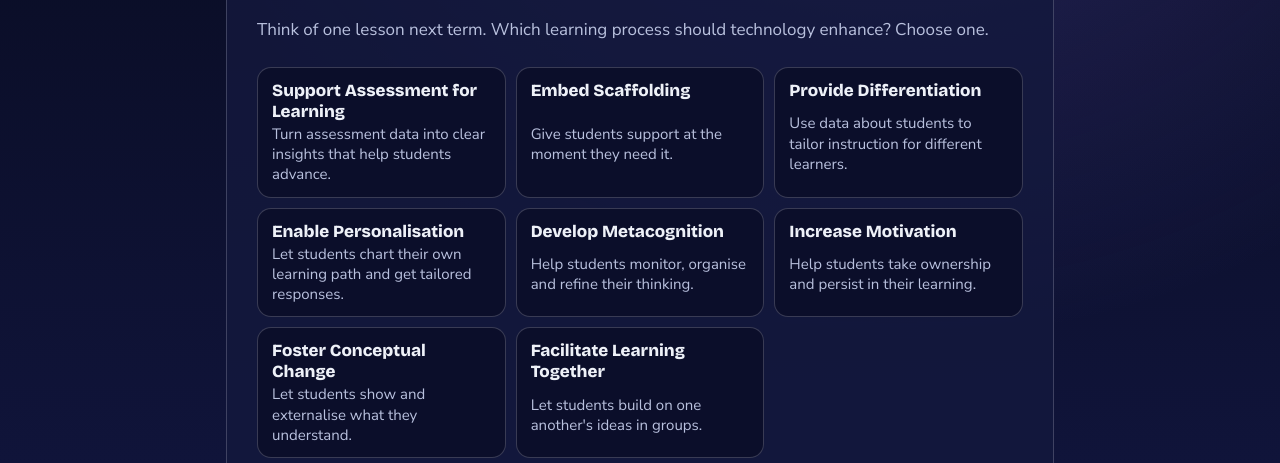
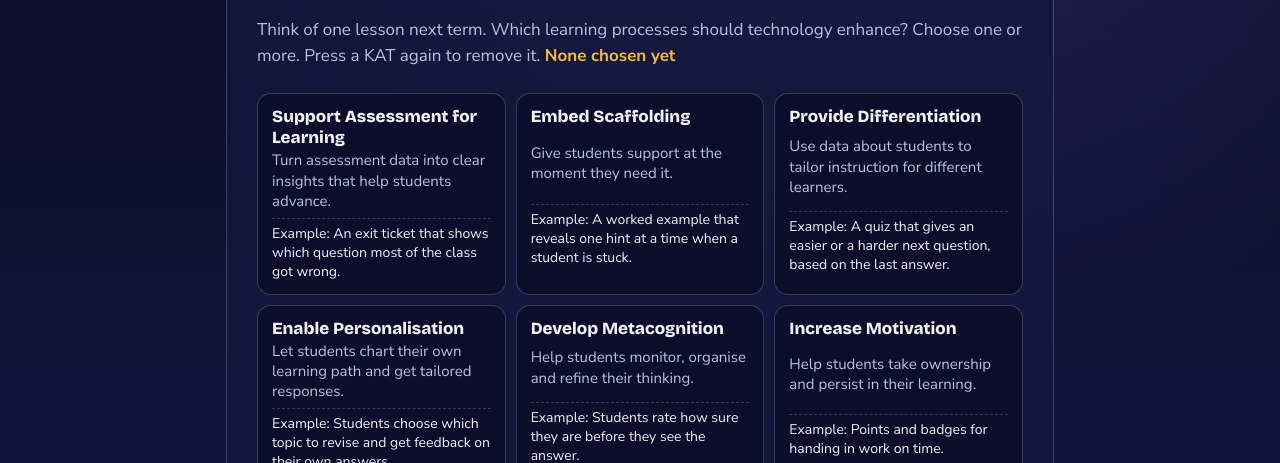
Before and after one commit to cedricboi/science-decks, a plain HTML site: page share/build.html in a window 1280 px wide. Both pictures are taken after a click on the button "Begin". Shown: the part 337-800 px from the top of the page. Drawn offline with nearby package versions, Linux system fonts and the light colour scheme.

Commit message:
Build Your Own Tool: choose several KATs, each with a description and an example
Co-Authored-By: Claude Fable 5.2 <noreply@anthropic.com>
Claude-Session: https://claude.ai/code/session_01ANjzYKeYFVJBVNspzSgL7F

```diff
--- a/share/build.html
+++ b/share/build.html
@@ -22,7 +22,7 @@ p{margin:8px 0}.soft{color:var(--soft)}
 .step{background:var(--glass);border:1px solid var(--line);border-radius:20px;padding:24px clamp(16px,4vw,30px);display:grid;gap:6px}
 .kats{display:grid;grid-template-columns:repeat(auto-fit,minmax(230px,1fr));gap:10px;margin-top:10px}
 .kats button{text-align:left;padding:12px 14px;border-radius:14px;border:1px solid var(--line);background:var(--field);color:var(--ink);font:400 15px/1.35 var(--body);cursor:pointer;display:grid;gap:2px}
-.kats button b{font:800 17px var(--display)}.kats button span{color:var(--soft)}
+.kats button b{font:800 17px var(--display)}.kats button span{color:var(--soft)}.kats button em{font-style:normal;font-size:14px;color:var(--ink);margin-top:5px;padding-top:6px;border-top:1px dashed var(--line)}#katcount{color:var(--amber);white-space:nowrap}.kats button[aria-pressed="true"] b::after{content:" \2713";color:var(--amber)}
 .kats button[aria-pressed="true"]{border-color:var(--amber);box-shadow:0 0 0 2px var(--amber) inset}
 label{display:grid;gap:5px;margin-top:12px;font-weight:700}
 label small{font-weight:400;color:var(--soft);font-size:14.5px}
@@ -84,7 +84,7 @@ footer a{color:var(--amber)}
 <section class="step" data-t="1 KAT" hidden>
 <p class="eye">Step 1 of 7 · 2 minutes</p>
 <h2>Choose your KAT.</h2>
-<p class="soft">Think of one lesson next term. Which learning process should technology enhance? Choose one.</p>
+<p class="soft">Think of one lesson next term. Which learning processes should technology enhance? Choose one or more. Press a KAT again to remove it. <b id="katcount" aria-live="polite"></b></p>
 <div class="kats" id="kats"></div>
 <label>Level and subject<small>For example, Sec 1 Science.</small><input id="f-lesson" placeholder="Sec 1 Science" autocomplete="off"></label>
 </section>
@@ -153,7 +153,7 @@ footer a{color:var(--amber)}
 <ul class="check" data-k="chk">
 <li><input type="checkbox"><span>I answered every question myself, and the answers are correct.</span></li>
 <li><input type="checkbox"><span>There are no student names, NRIC numbers or grades anywhere in it.</span></li>
-<li><input type="checkbox"><span>It still serves the KAT I chose in step 1.</span></li>
+<li><input type="checkbox"><span>It still serves every KAT I chose in step 1.</span></li>
 </ul>
 <h3>Share</h3>
 <ol>
@@ -246,8 +246,17 @@ function saveAnswer(seat, answer) {
 
 <script>
 (function(){
-var KATS=[['Support Assessment for Learning','Turn assessment data into clear insights that help students advance.'],['Embed Scaffolding','Give students support at the moment they need it.'],['Provide Differentiation','Use data about students to tailor instruction for different learners.'],['Enable Personalisation','Let students chart their own learning path and get tailored responses.'],['Develop Metacognition','Help students monitor, organise and refine their thinking.'],['Increase Motivation','Help students take ownership and persist in their learning.'],['Foster Conceptual Change','Let students show and externalise what they understand.'],['Facilitate Learning Together',"Let students build on one another's ideas in groups."]];
+var KATS=[
+['Support Assessment for Learning','Turn assessment data into clear insights that help students advance.','An exit ticket that shows which question most of the class got wrong.'],
+['Embed Scaffolding','Give students support at the moment they need it.','A worked example that reveals one hint at a time when a student is stuck.'],
+['Provide Differentiation','Use data about students to tailor instruction for different learners.','A quiz that gives an easier or a harder next question, based on the last answer.'],
+['Enable Personalisation','Let students chart their own learning path and get tailored responses.','Students choose which topic to revise and get feedback on their own answers.'],
+['Develop Metacognition','Help students monitor, organise and refine their thinking.','Students rate how sure they are before they see the answer.'],
+['Increase Motivation','Help students take ownership and persist in their learning.','Points and badges for handing in work on time.'],
+['Foster Conceptual Change','Let students show and externalise what they understand.','Students move a live model, then explain in writing what changed.'],
+['Facilitate Learning Together',"Let students build on one another's ideas in groups.",'A wall where every student posts an answer and replies to one other answer.']];
 var K='build-own-tool-v1',st={};try{st=JSON.parse(localStorage.getItem(K)||'{}')||{}}catch(e){st={}}
+if(!Array.isArray(st.kats))st.kats=st.kat?[st.kat]:[];
 function save(){try{localStorage.setItem(K,JSON.stringify(st))}catch(e){}}
 function $(i){return document.getElementById(i)}
 var steps=[].slice.call(document.querySelectorAll('.step')),prog=$('prog'),cur=Math.min(steps.length-1,Math.max(0,st.cur|0));
@@ -258,18 +267,19 @@ function go(i){cur=Math.max(0,Math.min(steps.length-1,i));st.cur=cur;st.seen=Mat
  $('back').style.visibility=cur?'visible':'hidden';$('next').textContent=cur===0?'Begin':cur===steps.length-1?'Back to the start':cur===5?'Go further':'Next';
  var a=prog.children[cur];if(a&&a.scrollIntoView)a.scrollIntoView({block:'nearest',inline:'center'});render();window.scrollTo(0,0)}
 $('back').onclick=function(){go(cur-1)};$('next').onclick=function(){go(cur===steps.length-1?0:cur+1)};
-var kb=$('kats');KATS.forEach(function(k){var b=document.createElement('button');b.type='button';b.innerHTML='<b></b><span></span>';b.firstChild.textContent=k[0];b.lastChild.textContent=k[1];b.onclick=function(){st.kat=k[0];save();render()};kb.appendChild(b)});
+var kb=$('kats');KATS.forEach(function(k){var b=document.createElement('button');b.type='button';b.innerHTML='<b></b><span></span><em></em>';b.children[0].textContent=k[0];b.children[1].textContent=k[1];b.children[2].textContent='Example: '+k[2];b.onclick=function(){var p=st.kats.indexOf(k[0]);if(p<0)st.kats.push(k[0]);else st.kats.splice(p,1);save();render()};kb.appendChild(b)});
+function katText(){var a=KATS.map(function(k){return k[0]}).filter(function(n){return st.kats.indexOf(n)>=0});if(!a.length)return 'The KAT is [your KAT].';if(a.length===1)return 'The KAT is '+a[0]+'.';return 'The KATs are '+a.slice(0,-1).join(', ')+' and '+a[a.length-1]+'.'}
 var F=['lesson','a','af','b','bf','prob','stu','tea'];
 F.forEach(function(f){var e=$('f-'+f);e.value=st[f]||'';e.addEventListener('input',function(){st[f]=e.value;save();render()})});
 function v(f,d){var x=(st[f]||'').trim().replace(/[.\s]+$/,'');return x||d}
 function lc(s){return s.charAt(0).toLowerCase()+s.slice(1)}
 function render(){
- [].forEach.call(kb.children,function(b){b.setAttribute('aria-pressed',b.firstChild.textContent===st.kat)});
- var miss=[];if(!st.kat)miss.push('your KAT (step 1)');if(!(st.a||'').trim()||!(st.b||'').trim())miss.push('your two tools (step 2)');if(!(st.stu||'').trim())miss.push('what students do');
+ [].forEach.call(kb.children,function(b){b.setAttribute('aria-pressed',String(st.kats.indexOf(b.firstChild.textContent)>=0))});var kc=$('katcount');if(kc)kc.textContent=st.kats.length?st.kats.length+' chosen':'None chosen yet';
+ var miss=[];if(!st.kats.length)miss.push('your KAT (step 1)');if(!(st.a||'').trim()||!(st.b||'').trim())miss.push('your two tools (step 2)');if(!(st.stu||'').trim())miss.push('what students do');
  var A=v('a','[tool A]'),B=v('b','[tool B]'),af=v('af',''),bf=v('bf','');
  var p='I want a page where my '+v('lesson','[level and subject]')+' students '+lc(v('stu','[what students see and do]'))+'.';
  if((st.tea||'').trim())p+=' As the teacher, I want to see '+lc(v('tea',''))+'.';
- p+='\nThe KAT is '+(st.kat||'[your KAT]')+'.';
+ p+='\n'+katText();
  p+='\nIt should work like '+A+' and '+B+' together.';
  if(af||bf)p+='\nWhat I like in '+A+': '+lc(af||'[the feature]')+'. What I like in '+B+': '+lc(bf||'[the feature]')+'.';
  if((st.prob||'').trim())p+='\nMy problem now is that '+lc(v('prob',''))+'.';
@@ -277,7 +287,7 @@ function render(){
  $('p-main').textContent=p;
  var n=$('need');n.hidden=!miss.length;n.textContent=miss.length?'Still to fill in: '+miss.join(', ')+'.':'';
  $('p-gas').textContent='I want this page to save each student’s answer in a Google Sheet using Google Apps Script, so that I can see '+lc(v('tea','every answer afterwards'))+'. I have never used Apps Script. Give me the code, then walk me through the setup one step at a time, and wait for me to say done after each step. Students will enter a seat number, not a name. Use made-up names in any example.';
- $('p-say').textContent='I combined '+A+' and '+B+' into one page so that my '+v('lesson','[level and subject]')+' students can '+lc(v('stu','[what students do]'))+'. The KAT is '+(st.kat||'[your KAT]')+'.';
+ $('p-say').textContent='I combined '+A+' and '+B+' into one page so that my '+v('lesson','[level and subject]')+' students can '+lc(v('stu','[what students do]'))+'. '+katText();
 }
 document.addEventListener('click',function(e){var b=e.target.closest&&e.target.closest('[data-copy]');if(!b)return;var el=$(b.getAttribute('data-copy')),t=el.textContent,old=b.textContent;
  function ok(){b.textContent='Copied';setTimeout(function(){b.textContent=old},1400)}
```
